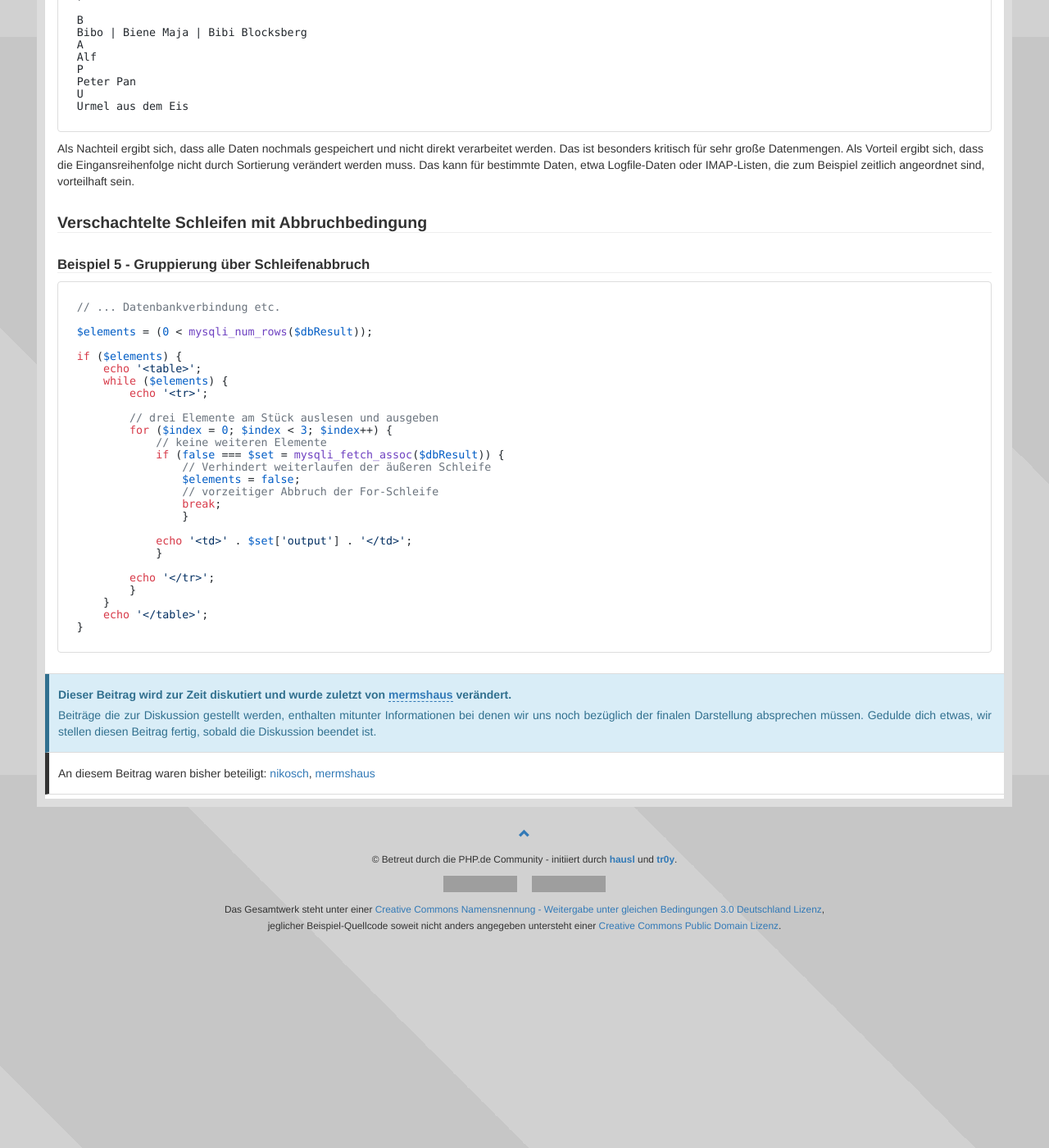
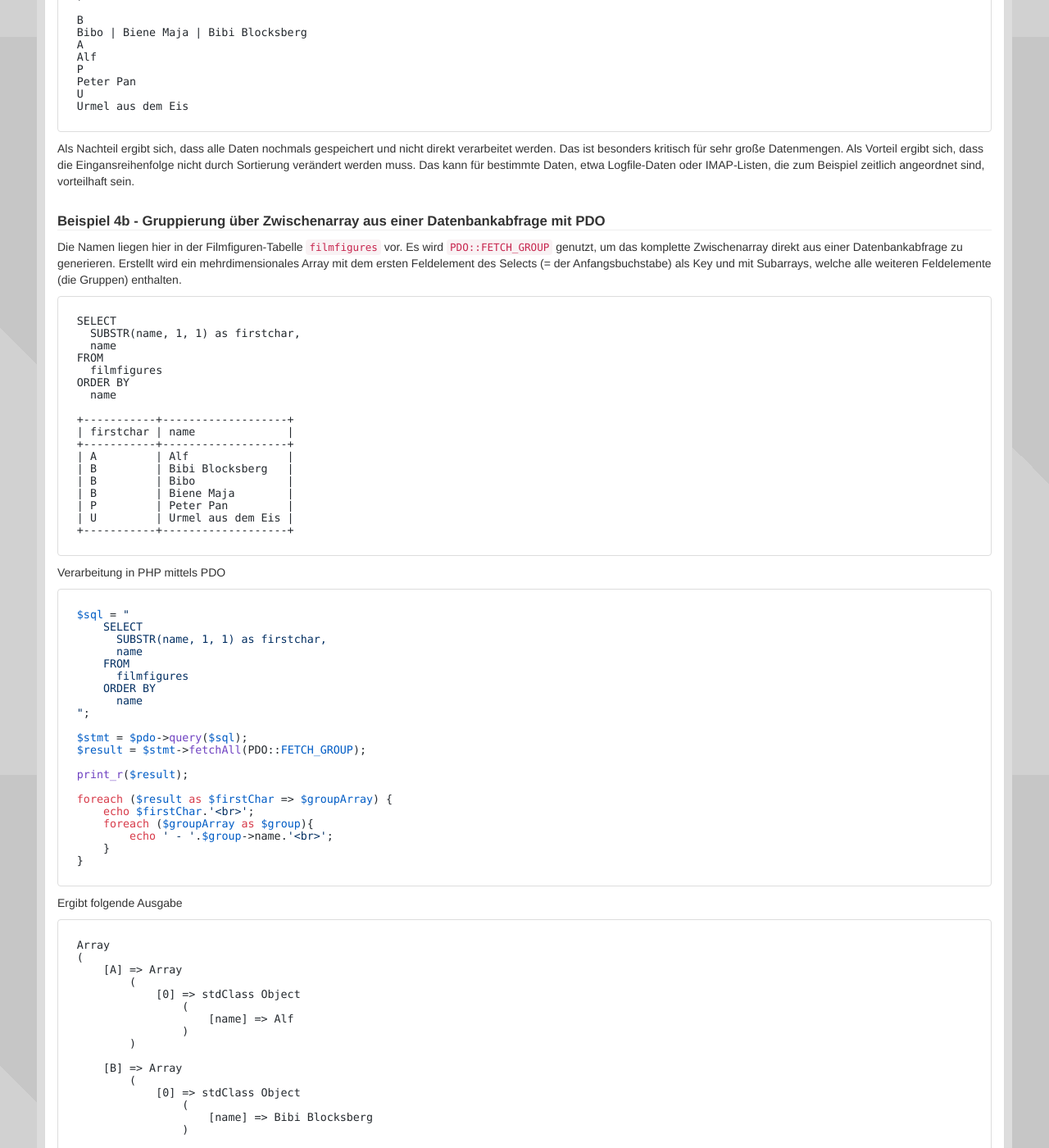
Before and after one commit to php-de/php-de.github.io, a Jekyll site: the page built from implement-approach/06_gruppenbruch.md, in a window 1280 px wide and 1400 px high, scrolled down 5355 px. Shown: the whole window at 82% size. Built offline with Jekyll 4.4.1, drawn with Linux system fonts in a browser that asks for light colours; nearby versions of some CDN libraries; before the commit the page ends 6533 px from its top, so only the background shows below that; some of the changed text lies outside the part shown; grey boxes are pictures that could not be loaded.

Commit message:
ergänzung PDO::fetchGroup und div. korr..

```diff
--- a/implement-approach/06_gruppenbruch.md
+++ b/implement-approach/06_gruppenbruch.md
@@ -1,13 +1,14 @@
 ---
 layout: guide
 
-permalink: /jumpto/gruppenbruch/
-root: ../..
-title: "Gruppenbruch / Gruppenwechsel"
-group: "Standard Implementierungsansätze / Code-Snippets"
-orderId: 6
+title:       "Gruppenbruch / Gruppenwechsel"
+description: ""
+group:       "Standard Implementierungsansätze / Code-Snippets"
+orderId:     6
+permalink:   /jumpto/gruppenbruch/
+root:        ../..
+creator:     nikosch
 
-creator: nikosch
 author:
     -   name: nikosch
         profile: 2314
@@ -76,8 +77,8 @@ $array = array(
   'Bibo',
   'Biene Maja',
   'Peter Pan',
-  'Urmel aus dem Eis',
-  );
+  'Urmel aus dem Eis'
+);
 
 $last_entry = null;
 
@@ -329,8 +330,8 @@ obersten Ebene das Sortierkriterium nutzen und als Unterebene eine Menge von
 automatisch angelegten numerischen Indizies.
 
 
-#### [Beispiel 4 - Gruppierung über Zwischenarray](#beispiel-4)
-{: #beispiel-4}
+#### [Beispiel 4a - Gruppierung über Zwischenarray](#beispiel-4a)
+{: #beispiel-4a}
 
 ~~~ php
 $array = array(
@@ -339,7 +340,7 @@ $array = array(
   'Peter Pan' ,
   'Biene Maja' ,
   'Bibi Blocksberg' ,
-  'Urmel aus dem Eis' ,
+  'Urmel aus dem Eis'
 );
 
 foreach ($array as $entry) {
@@ -403,6 +404,128 @@ verändert werden muss. Das kann für bestimmte Daten, etwa Logfile-Daten oder
 IMAP-Listen, die zum Beispiel zeitlich angeordnet sind, vorteilhaft sein.
 
 
+#### [Beispiel 4b - Gruppierung über Zwischenarray aus einer Datenbankabfrage mit PDO](#beispiel-4b)
+{: #beispiel-4b}
+
+
+Die Namen liegen hier in der Filmfiguren-Tabelle `filmfigures` vor.
+Es wird `PDO::FETCH_GROUP` genutzt, um das komplette Zwischenarray direkt aus einer Datenbankabfrage zu generieren.
+Erstellt wird ein mehrdimensionales Array mit dem ersten Feldelement des Selects (= der Anfangsbuchstabe) als Key und
+mit Subarrays, welche alle weiteren Feldelemente (die Gruppen) enthalten.
+
+~~~
+SELECT
+  SUBSTR(name, 1, 1) as firstchar,
+  name
+FROM
+  filmfigures
+ORDER BY
+  name
+
++-----------+-------------------+
+| firstchar | name              |
++-----------+-------------------+
+| A         | Alf               |
+| B         | Bibi Blocksberg   |
+| B         | Bibo              |
+| B         | Biene Maja        |
+| P         | Peter Pan         |
+| U         | Urmel aus dem Eis |
++-----------+-------------------+
+~~~
+
+
+Verarbeitung in PHP mittels PDO
+
+~~~ php
+$sql = "
+    SELECT
+      SUBSTR(name, 1, 1) as firstchar,
+      name
+    FROM
+      filmfigures
+    ORDER BY
+      name
+";
+
+$stmt = $pdo->query($sql);
+$result = $stmt->fetchAll(PDO::FETCH_GROUP);
+
+print_r($result);
+
+foreach ($result as $firstChar => $groupArray) {
+    echo $firstChar.'<br>';
+    foreach ($groupArray as $group){
+        echo ' - '.$group->name.'<br>';
+    }
+}
+~~~
+
+Ergibt folgende Ausgabe
+
+~~~
+Array
+(
+    [A] => Array
+        (
+            [0] => stdClass Object
+                (
+                    [name] => Alf
+                )
+        )
+
+    [B] => Array
+        (
+            [0] => stdClass Object
+                (
+                    [name] => Bibi Blocksberg
+                )
+
+            [1] => stdClass Object
+                (
+                    [name] => Bibo
+                )
+
+            [2] => stdClass Object
+                (
+                    [name] => Biene Maja
+                )
+        )
+
+    [P] => Array
+        (
+            [0] => stdClass Object
+                (
+                    [name] => Peter Pan
+                )
+        )
+
+    [U] => Array
+        (
+            [0] => stdClass Object
+                (
+                    [name] => Urmel aus dem Eis
+                )
+        )
+)
+
+
+A
+ - Alf
+B
+ - Bibi Blocksberg
+ - Bibo
+ - Biene Maja
+P
+ - Peter Pan
+U
+ - Urmel aus dem Eis
+~~~
+
+Der Vorteil dieser Variante ergibt sich aus den vielfältigen Möglichkeiten einer Datenbank in Bezug auf Auswahl und Sortierung.
+
+
+
 ### [Verschachtelte Schleifen mit Abbruchbedingung](#verschachtelte-schleifen-mit-abbruchbedingung)
 {: #verschachtelte-schleifen-mit-abbruchbedingung}
 
```
